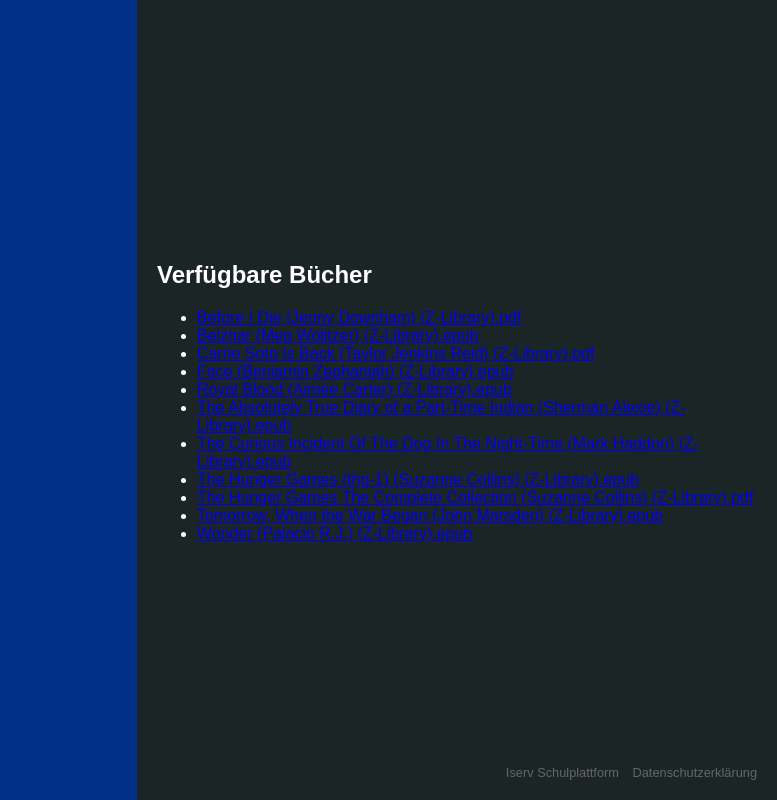
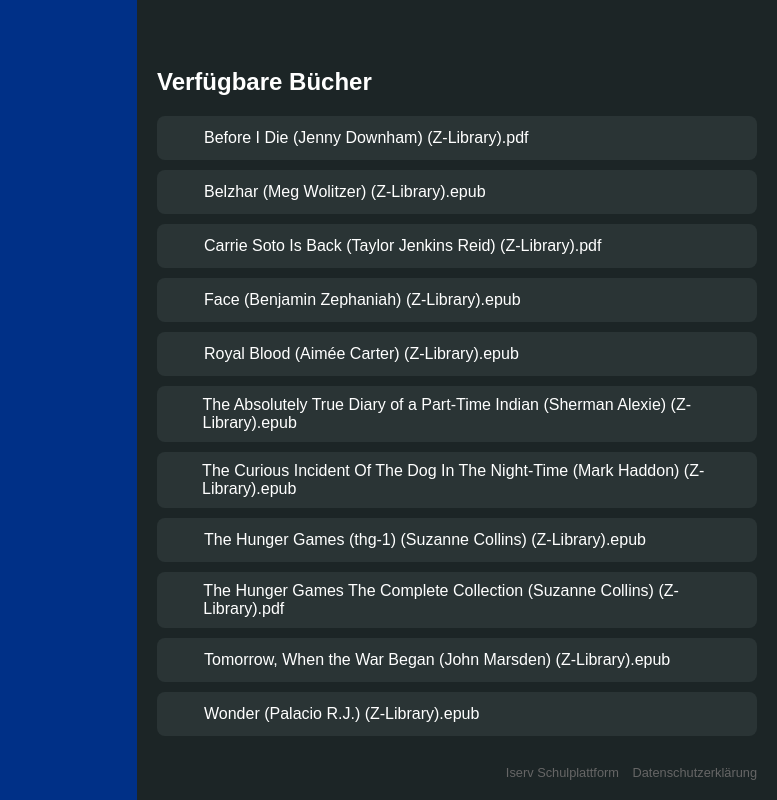
Before and after one commit to Themax10/datenfreigabetekaes, a plain HTML site: page dashboard.html in a window 1280 px wide. Shown: the full height of the page, 503-1280 px from the left. Drawn offline with Linux system fonts and the light colour scheme.

Commit message:
Update style.css

```diff
--- a/style.css
+++ b/style.css
@@ -4,6 +4,7 @@
   color: white;
   height: 100vh;
 }
+
 .wrapper {
   display: flex;
   flex-direction: row;
@@ -20,11 +21,13 @@
   padding: 20px;
   text-align: center;
 }
+
 .left-section .logo {
   max-width: 200px;
   height: auto;
   margin-bottom: 20px;
 }
+
 .left-section h1 {
   font-size: 2.5em;
   font-weight: 500;
@@ -40,18 +43,22 @@
   position: relative;
 }
 
+/* Login Styles */
 .login-form {
   max-width: 400px;
   margin: 0 auto;
 }
+
 .login-form h2 {
   font-size: 1.8em;
   margin-bottom: 20px;
 }
+
 .login-form label {
   display: block;
   margin-bottom: 5px;
 }
+
 .login-form input {
   width: 100%;
   padding: 10px;
@@ -62,6 +69,7 @@
   color: white;
   font-size: 1em;
 }
+
 .form-options {
   display: flex;
   justify-content: space-between;
@@ -69,13 +77,16 @@
   margin-bottom: 15px;
   font-size: 0.9em;
 }
+
 .form-options a {
   color: #2196F3;
   text-decoration: none;
 }
+
 .form-options a:hover {
   text-decoration: underline;
 }
+
 button {
   width: 100%;
   padding: 12px;
@@ -86,31 +97,38 @@
   font-size: 1em;
   cursor: pointer;
 }
+
 button:hover {
   background-color: #e6a800;
 }
+
 .datenschutz-text {
   color: #aaa;
   font-size: 12px;
   text-align: center;
 }
+
 .datenschutz-text a {
   color: #1E90FF;
   text-decoration: none;
 }
+
 .datenschutz-text a:hover {
   text-decoration: underline;
 }
+
 .help-link {
   position: absolute;
   top: 20px;
   right: 20px;
   font-size: 0.9em;
 }
+
 .help-link a {
   color: #1E90FF;
   text-decoration: none;
 }
+
 .footer-links {
   position: absolute;
   bottom: 20px;
@@ -118,33 +136,89 @@
   font-size: 0.8em;
   color: #666;
 }
+
 .footer-links a {
   color: #666;
   text-decoration: none;
   margin-left: 10px;
 }
+
 .footer-links a:hover {
   text-decoration: underline;
 }
 
+/* ====== NEU: Dashboard Buchliste Styling ====== */
+.file-list {
+  list-style: none;
+  padding-left: 0;
+  margin-top: 20px;
+}
+
+.file-list li {
+  display: flex;
+  align-items: center;
+  background-color: #2A3435;
+  margin-bottom: 10px;
+  padding: 10px 15px;
+  border-radius: 8px;
+  transition: background-color 0.2s ease;
+}
+
+.file-list li:hover {
+  background-color: #3a4546;
+}
+
+.file-list li a {
+  color: white;
+  text-decoration: none;
+  font-size: 1em;
+  flex-grow: 1;
+}
+
+.file-list li::before {
+  content: "";
+  display: inline-block;
+  width: 20px;
+  height: 24px;
+  margin-right: 12px;
+  background-size: contain;
+  background-repeat: no-repeat;
+}
+
+/* EPUB icon (hier kannst du ein echtes epub-Icon einfügen) */
+.file-list li a[href$=".epub"]::before {
+  background-image: url('epub-icon.svg'); /* Platzhalter – optional */
+}
+
+/* PDF icon (hier kannst du ein echtes pdf-Icon einfügen) */
+.file-list li a[href$=".pdf"]::before {
+  background-image: url('pdf-icon.svg'); /* Platzhalter – optional */
+}
+
+/* ===== Responsive Anpassung ===== */
 @media (max-width: 768px) {
   .wrapper {
     flex-direction: column;
   }
+
   .left-section, .right-section {
     flex: none;
     height: auto;
   }
+
   .left-section {
     padding: 40px 20px 20px;
   }
+
   .right-section {
     padding-top: 0;
     padding-bottom: 40px;
   }
+
   .left-section h1 {
     font-size: 2em;
   }
+
   .footer-links {
     position: static;
     text-align: center;
```
